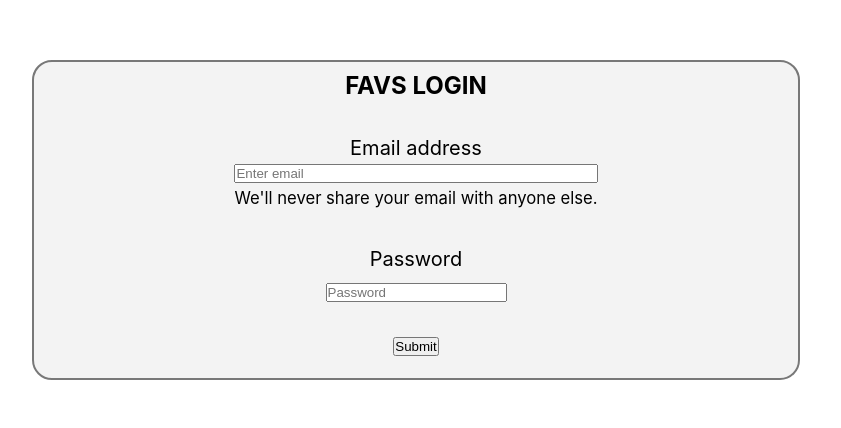
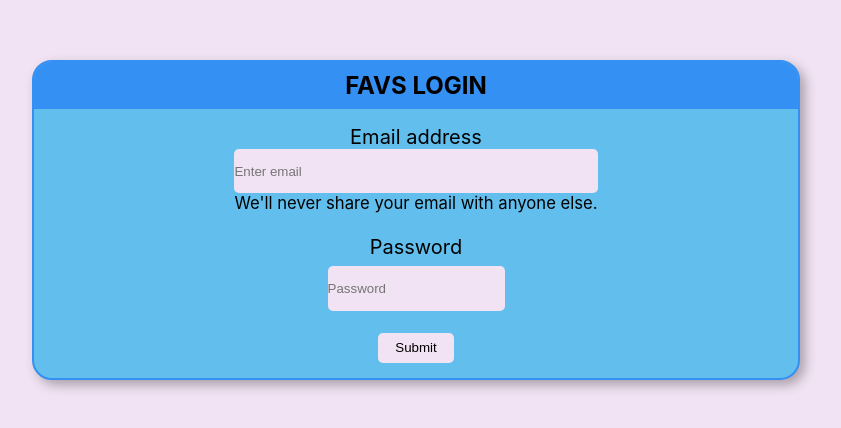
Before and after one commit to juandiegovelsol/api-redux-integrate, a React (Create React App) app: page /login in a window 1280 px wide. Shown: the part 180-608 px from the top of the page, without its empty margins (224-1065 px from the left). Built offline with nearby package versions, Linux system fonts and the light colour scheme.

Commit message:
scss updates

```diff
--- a/src/features/Login/Login.jsx
+++ b/src/features/Login/Login.jsx
@@ -28,20 +28,28 @@ const Login = () => {
       <section className="login__container">
         <h1 className="login__title">FAVS LOGIN</h1>
         <Form className="login__form" onSubmit={handleSubmit}>
-          <Form.Group className="mb-3" controlId="formBasicEmail">
+          <Form.Group className="login__mb-3" controlId="formBasicEmail">
             <Form.Label>Email address</Form.Label>
-            <Form.Control type="email" placeholder="Enter email" />
+            <Form.Control
+              type="email"
+              placeholder="Enter email"
+              className="login__input"
+            />
             <Form.Text className="text-muted">
               We'll never share your email with anyone else.
             </Form.Text>
           </Form.Group>
 
-          <Form.Group className="mb-3" controlId="formBasicPassword">
+          <Form.Group className="login__mb-3" controlId="formBasicPassword">
             <Form.Label>Password</Form.Label>
-            <Form.Control type="password" placeholder="Password" />
+            <Form.Control
+              type="password"
+              placeholder="Password"
+              className="login__input"
+            />
           </Form.Group>
 
-          <Button variant="primary" type="submit">
+          <Button variant="primary" type="submit" className="login__button">
             Submit
           </Button>
         </Form>
--- a/src/features/Login/login.scss
+++ b/src/features/Login/login.scss
@@ -5,15 +5,19 @@
   flex-direction: column;
   justify-content: center;
   align-items: center;
+  background-color: rgba(241, 227, 243);
+
   &__container {
     height: 40%;
     width: 60%;
     display: flex;
     flex-direction: column;
     justify-content: center;
-    border: 2px solid rgb(120, 120, 120);
+    border: 2px solid rgb(53, 144, 243);
     border-radius: 20px;
-    background-color: rgb(243, 243, 243);
+    background-color: rgba(98, 191, 237);
+    overflow: hidden;
+    box-shadow: 5px 5px 12px 0px rgba(0, 0, 0, 0.3);
   }
   &__title {
     height: 15%;
@@ -21,6 +25,7 @@
     display: flex;
     align-items: center;
     justify-content: center;
+    background-color: rgba(53, 144, 243);
   }
   &__form {
     font-size: 20px;
@@ -30,11 +35,29 @@
     flex-direction: column;
     justify-content: space-evenly;
     align-items: center;
-    .mb-3 {
-      height: 30%;
-      display: flex;
-      flex-direction: column;
-      justify-content: space-evenly;
+  }
+  &__mb-3 {
+    height: 33%;
+    display: flex;
+    flex-direction: column;
+    justify-content: space-evenly;
+  }
+  &__input {
+    min-height: 50%;
+    border-radius: 5px;
+    border: none;
+    background-color: rgba(241, 227, 243);
+  }
+  &__button {
+    border: none;
+    border-radius: 5px;
+    height: 30px;
+    width: 10%;
+    background-color: rgba(241, 227, 243);
+    &:hover,
+    &:focus {
+      cursor: pointer;
+      background-color: rgba(194, 187, 240);
     }
   }
 }
```
